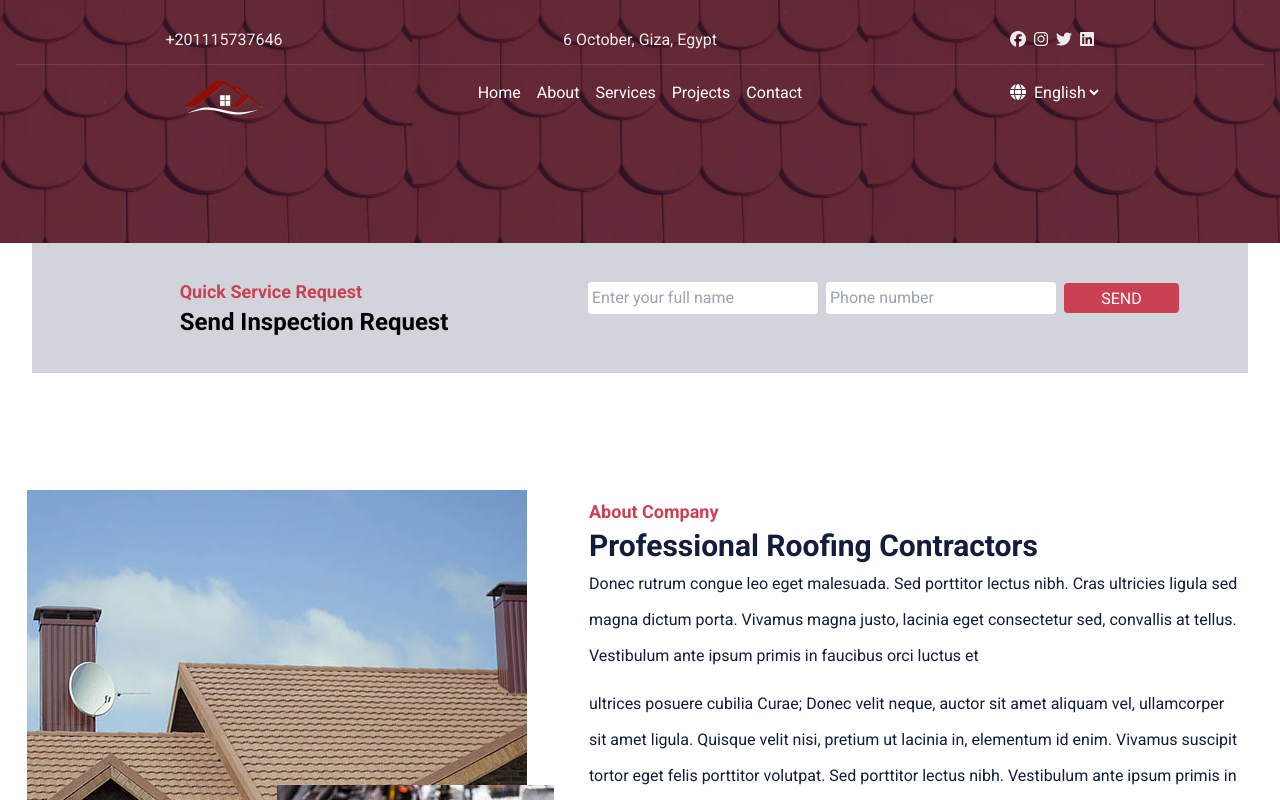
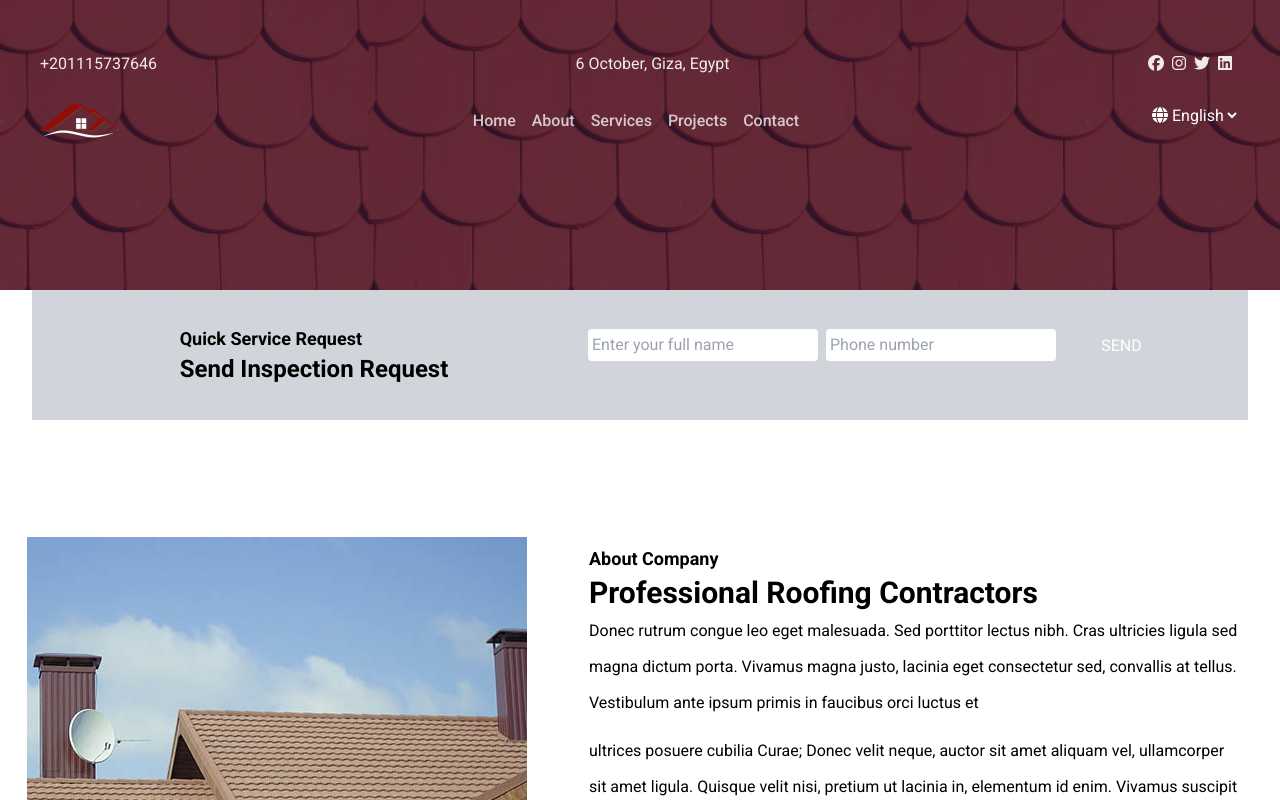
Before and after one commit to yousufatef/roofing-agency, a React (Vite) app: page / in a window 1280 px wide. Shown: the top 800 px of the page. Built offline with nearby package versions, Linux system fonts and the light colour scheme.

Commit message:
update header and make it responsive

```diff
--- a/src/components/NavBar.tsx
+++ b/src/components/NavBar.tsx
@@ -1,116 +1,81 @@
-import { useState } from "react";
-import { useLocation } from "react-router-dom";
-import { FC } from "react"
-
-
-interface NavBar {}
-
-
-const NavBar:FC<NavBar> = () => {
-  const [links] = useState(["About", "Services", "Projects", "Contact"]);
-  const [isOpen, setIsOpen] = useState(false);
-
-  const location = useLocation()
-  const currentUrl = location.pathname
-  console.log(location, "location")
-  console.log(currentUrl, "currentUrl")
-
+import { useState } from "react"
+const NavBar = () => {
+   const [links] = useState([
+      { name: "Home", url: "/" },
+      { name: "About", url: "/about" },
+      { name: "Services", url: "/services" },
+      { name: "Projects", url: "/projects" },
+      { name: "Contact", url: "/contact" },
+   ])
+   const [isOpen, setIsOpen] = useState(false)
    const toggleNavBar = () => {
-    setIsOpen(!isOpen);
-    const list = document.getElementById("list")!;
-    list.style.display = "flex"
-  };
+      setIsOpen(!isOpen)
+   }
    return (
-    <div className="bg-[url('../src/assets/headerBg.png')] bg-contain bg-center p-4">
-      {/* create above navBar that contain number and address and social-links*/}
-      <div
-        id="above-nav"
-        className="grid grid-cols-3 justify-around text-center py-3 text-white opacity-[0.9] max-md:hidden border-b-[1px] border-borderColor max-md:border-0"
-      >
-        <div>
+      <div className="bg-[url('/src/assets/headerBg.png')] bg-contain bg-center p-[40px]">
+      <div className="  hidden md:flex justify-between text-center py-3 text-white opacity-90 ">
          <p>+201115737646</p>
-        </div>
-        <div>
          <p>6 October, Giza, Egypt</p>
-        </div>
          <ul className="flex justify-center">
-          <li className="mr-2">
+            {["fa-facebook", "fa-instagram", "fa-twitter", "fa-linkedin"].map(
+               (socialIcon, index) => (
+                  <li key={index} className="mr-2">
                      <a href="/">
-              <i className="fa-brands fa-facebook"></i>
+                        <i className={`fa-brands ${socialIcon}`}></i>
                      </a>
                   </li>
-          <li className="mr-2">
-            <a href="/">
-              <i className="fa-brands fa-instagram"></i>
-            </a>
-          </li>
-          <li className="mr-2">
-            <a href="/">
-              <i className="fa-brands fa-twitter"></i>
-            </a>
-          </li>
-          <li className="mr-2">
-            <a href="/">
-              <i className="fa-brands fa-linkedin"></i>
-            </a>
-          </li>
+               ),
+            )}
          </ul>
      </div>
-      {/* create navBar that contain Logo and links and btn */}
-      <div
-        id="nav"
-        className="grid grid-cols-3 justify-around text-center py-4 "
 
-      >
-        <div className="flex justify-center max-md:mb-6">
+      <nav className="flex justify-between text-center py-4">
          <a href="/">
-            <img src="../../src/assets/house-logo1-80x34.png" alt="Logo-img" />
+            <img src="/src/assets/house-logo1-80x34.png" alt="Logo-img" />
          </a>
-        </div>
-
-        <ul
-          id="list"
-          className="flex justify-center max-md:bg-[url('../src/assets/headerBg.png')] bg-contain text-white max-md:flex max-md:flex-col max-md:mb-5 max-md:absolute max-md:item-center max-md:bg-white max-md:w-full max-md:left-0 max-md:top-0 max-md:py-5 max-md:hidden"
-        >
-          <li className="max-md:mb-2 max-md:font-medium max-md:text-lg">
-            <a href="/" className="px-2">
-              Home
-            </a>
-          </li>
+         {!isOpen ? <ul id="list" className="hidden md:flex justify-center items-center gap-4 text-white">
             {links.map((link) => (
-            <li
-              key={link}
-              className="max-md:mb-2 max-md:font-medium max-md:text-lg"
-            >
-              <a href={`/${link.toLocaleLowerCase()}`} className="px-2">
-                {link}
+               <li key={link.name} className="font-medium  opacity-75 hover:opacity-100">
+                  <a href={link.url} className="">
+                     {link.name}
                   </a>
                </li>
             ))}
-        </ul>
-
-        {/* malty Lang */}
-        <div className="text-white max-md:mt-3 max-md:hidden">
+         </ul> : <ul id="list" className="md:hidden block bg-red-900 text-white absolute left-0 top-0 w-[100%] h-[270px] overflow-hidden">
+             <a href="/" className="absolute top-[30px] left-[15px] ">
+            <img src="/src/assets/house-logo1-80x34.png" alt="Logo-img" className="pt-[1.5rem]"/>
+             </a>
+            <div className="pt-[30px]">
+            {links.map((link) => (
+                  <li key={link.name} className="text-[20px] font-bold pt-3">
+                  <a href={link.url} className="opacity-75  pt-5 hover:opacity-100 transition-all duration-200">
+                     {link.name}
+                  </a>
+               </li>
+            ))}
+            </div>
+         </ul>}
+         <div className="text-white hidden md:block">
             <i className="fa-solid fa-globe"></i>
-          <select className="outline-none bg-transparent ml-1">
-            <option value="English" className="bg-transparent text-black">
+            <select className="outline-none bg-transparent">
+               <option value="English" className=" text-black">
                   English
                </option>
-            <option value="Arabic" className="bg-transparent text-black">
+               <option value="Arabic" className=" text-black">
                   Arabic
                </option>
             </select>
          </div>
          <span
-          className="  max-md:text-white text-3xl absolute right-6 cursor-pointer md:hidden"
-          onClick={toggleNavBar}
-        >
-          {isOpen ? "" : <i className="fa-solid fa-bars"></i>}
+            className="text-white text-[35px] absolute right-6 cursor-pointer md:hidden"
+            onClick={toggleNavBar}>
+            {isOpen ? <i className="fa-regular fa-circle-xmark"></i> : <i className="fa-solid fa-bars"></i>}
          </span>
+      </nav>
+      <h1
+         className="font-extrabold text-5xl bg-contain text-white p-7 text-center alien-center min-h-24">{ location.pathname.replace("/","")}</h1>
      </div>
-      {/* heading */}
-      <h1 id="header"  className="font-extrabold text-5xl bg-contain text-white p-7 text-center alien-center min-h-24">{currentUrl.replace("/", " ")}</h1>
-    </div>
-  );
-};
-export default NavBar;
+   )
+}
+
+export default NavBar
--- a/tailwind.config.js
+++ b/tailwind.config.js
@@ -6,12 +6,27 @@ export default {
   ],
   theme: {
     extend: {
-      colors:{
-        borderColor: "rgba(255,255,255,0.12)",
-        mainColor: "#cb4154",
-        globalColor: "#131d3b"
-      }
+      colors: {
+        primary: "#9F1916",
+        secondary: "#09483F",
+        lightgray: "#F7F8FA",
+        purb:"#AC7AB5"
+      },
+      fontFamily: {
+        somar: [ 'Somar Sans', 'sans-serif' ],
+      },
+      screens: {
+        // => @media (max-width: 1535px) { ... }
+        "max-3xl": { max: "1535px" },
+        "max-2xl": { max: "1279px" },
+        "max-xl": { max: "1150px" },
+        "max-lg": { max: "1023px" },
+        "max-md": { max: "767px" },
+        "max-sm": { max: "639px" },
+        "max-xs": {max : "450px"},
+        "max-xxs": {max : "340px"},
+      },
     },
-  },
-  plugins: [],
+    },
+    plugins: [ 'prettier-plugin-tailwindcss' ],
 }
```
Lines whose indentation alone changed are shown as unchanged.
